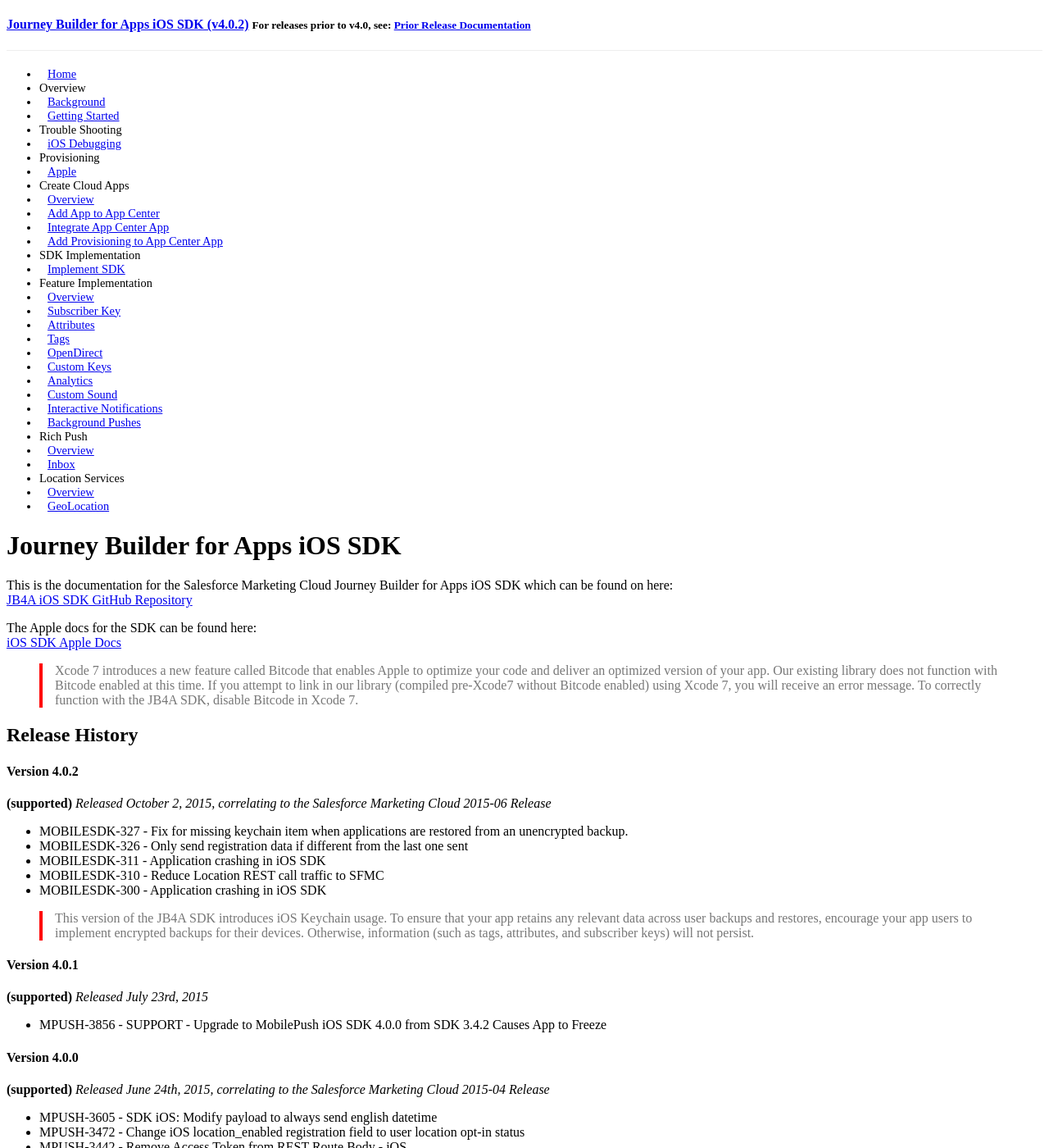
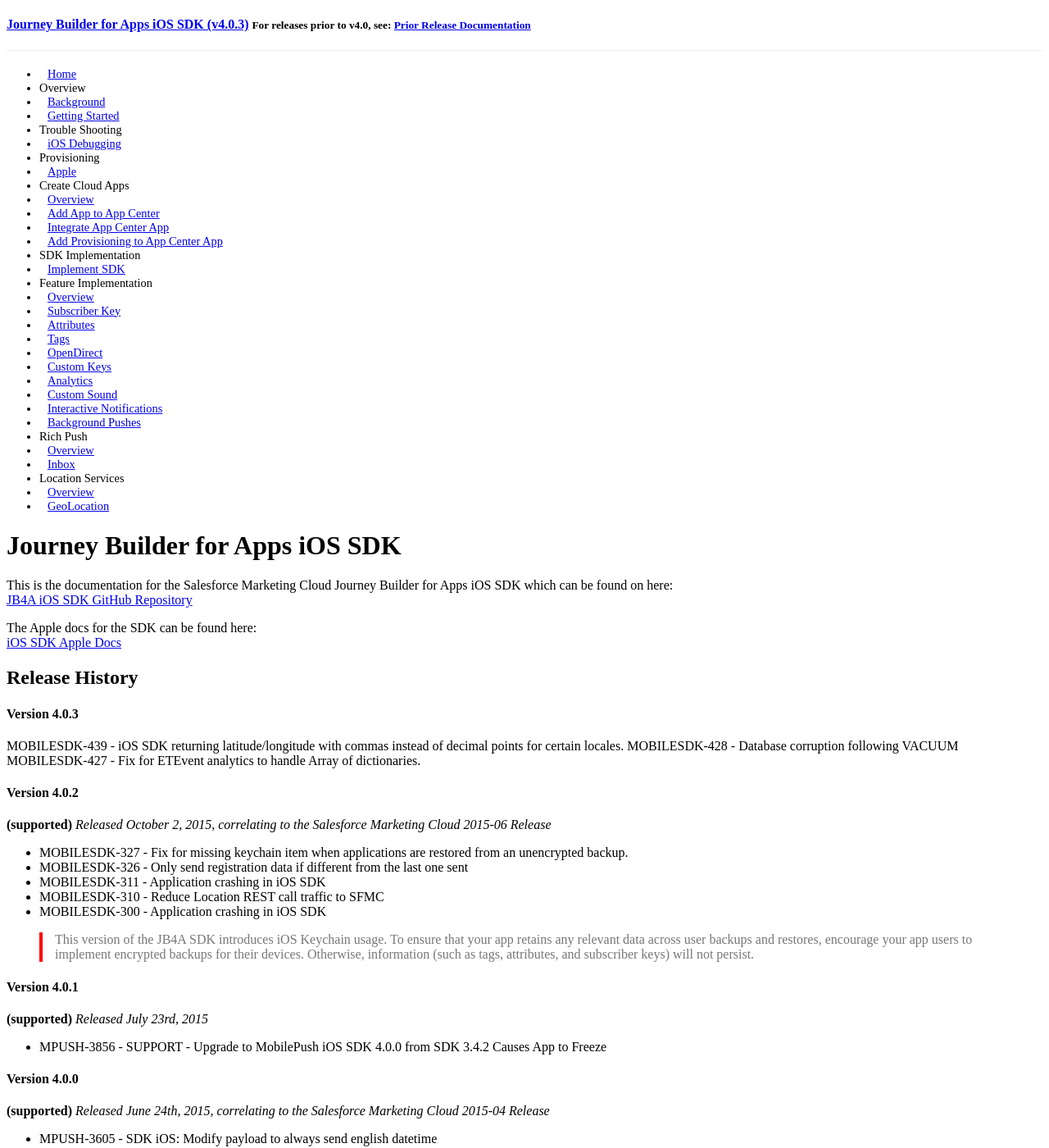
Before and after one commit to salesforce-marketingcloud/JB4A-SDK-iOS, a Jekyll site: the page built from index.md, in a window 1280 px wide and 1400 px high. Shown: the whole window at 82% size. Built offline with Jekyll 4.4.1, drawn with Linux system fonts in a browser that asks for light colours; a style sheet for code colours, icons or effects is not loaded; some of the changed text lies outside the part shown.

Commit message:
Changes for 4.0.3
Changes in Index and Appledocs for Hotfix

```diff
--- a/_config.yml
+++ b/_config.yml
@@ -1,5 +1,5 @@
 # Site title and subtitle. This is used in _includes/header.html
-title: 'Journey Builder for Apps iOS SDK (v4.0.2)'
+title: 'Journey Builder for Apps iOS SDK (v4.0.3)'
 subtitle: 'For releases prior to v4.0, see: '
 link: '<a href="https://code.exacttarget.com/apis-sdks/journey-builder-for-apps" target="_blank">Prior Release Documentation</a>'
 
@@ -33,7 +33,7 @@
 
 # Keep as an empty string if served up at the root. If served up at a specific
 # path (e.g. on GitHub pages) leave off the trailing slash, e.g. /my-project
-baseurl: "/JB4A-SDK-iOS" # the subpath of your site, e.g. /blog/
+baseurl: "/JB4A-SDK-iOS-DocPreview" # the subpath of your site, e.g. /blog/
 url: "http://exacttarget.github.io" # the base hostname & protocol for your site
 
 # Dates are not included in permalinks
--- a/index.md
+++ b/index.md
@@ -10,9 +10,13 @@
 The Apple docs for the SDK can be found here:<br/>
 <a href="{{ site.baseurl }}/appledoc/index.html" target="_blank">iOS SDK Apple Docs</a>
 
-> Xcode 7 introduces a new feature called Bitcode that enables Apple to optimize your code and deliver an optimized version of your app. Our existing library does not function with Bitcode enabled at this time. If you attempt to link in our library (compiled pre-Xcode7 without Bitcode enabled) using Xcode 7, you will receive an error message. To correctly function with the JB4A SDK, disable Bitcode in Xcode 7.
+## Release History
 
-## Release History
+#### Version 4.0.3
+
+MOBILESDK-439 - iOS SDK returning latitude/longitude with commas instead of decimal points for certain locales.
+MOBILESDK-428 - Database corruption following VACUUM
+MOBILESDK-427 - Fix for ETEvent analytics to handle Array of dictionaries.
 
 #### Version 4.0.2
 **(supported)**
```
